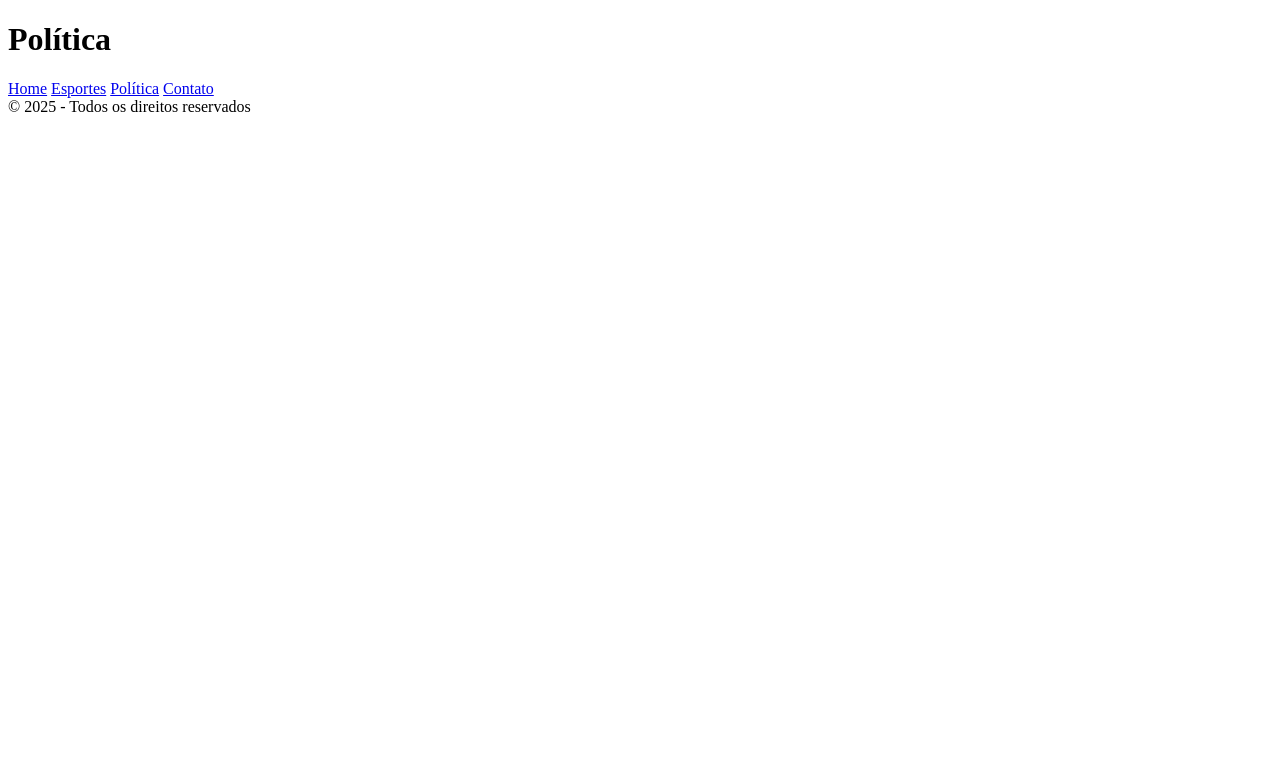
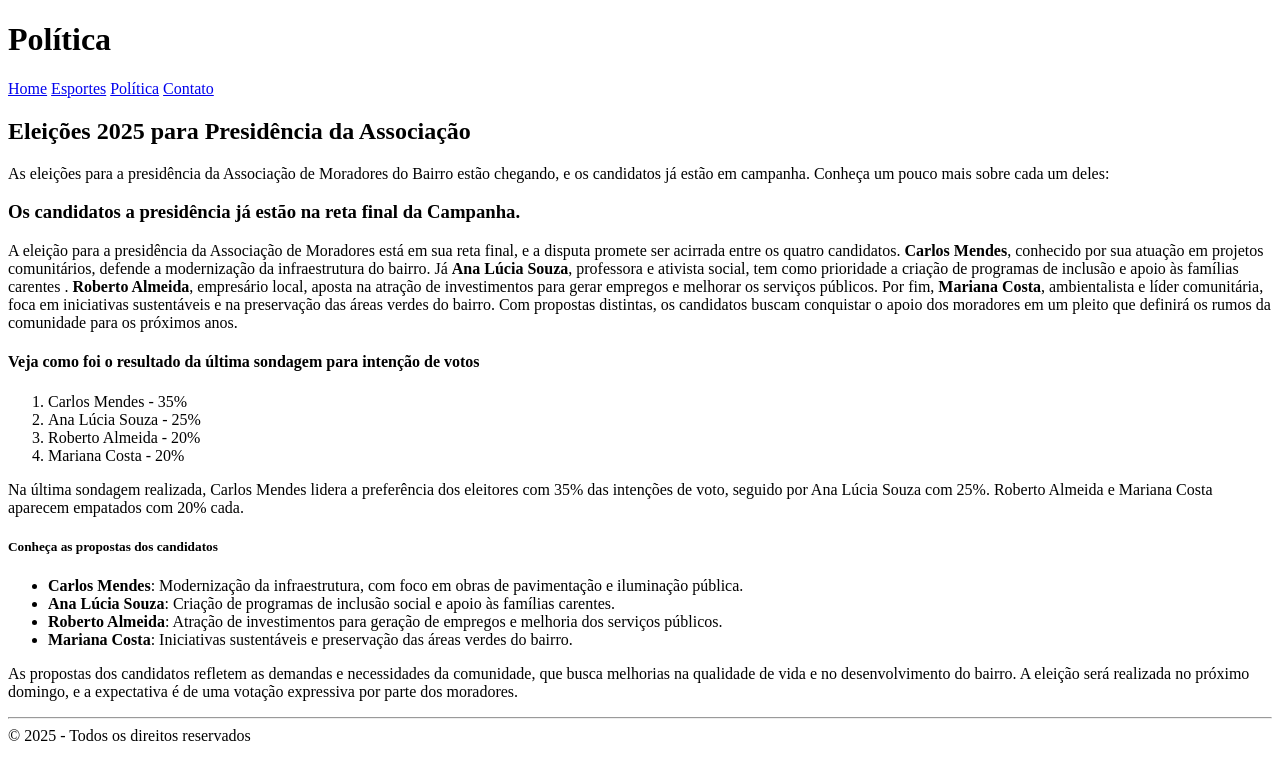
Before and after one commit to chris-carvalho-devfullstack/Praticando-HTML-1, a plain HTML site: page politica.html in a window 1280 px wide. Drawn offline with Linux system fonts and the light colour scheme.

Commit message:
Materia adicionada à pagina politica.html

```diff
--- a/politica.html
+++ b/politica.html
@@ -14,7 +14,40 @@
         <a href="politica.html" title="Ir para página de política">Política</a>
         <a href="contato.html" title="Ir para página de contato">Contato</a>
     </nav>
+    <h2>Eleições 2025 para Presidência da Associação</h2>
+        <p>As eleições para a presidência da Associação de Moradores do Bairro estão chegando, e os candidatos já estão em campanha.
+        Conheça um pouco mais sobre cada um deles:</p>
+        <h3>Os candidatos a presidência já estão na reta final da Campanha.</h3>
+        <p>A eleição para a presidência da Associação de Moradores está em sua reta final,
+        e a disputa promete ser acirrada entre os quatro candidatos. <strong>Carlos Mendes</strong>, conhecido por sua atuação
+        em projetos comunitários, defende a modernização da infraestrutura do bairro. Já <strong>Ana Lúcia Souza</strong>,
+        professora e ativista social, tem como prioridade a criação de programas de inclusão e apoio às famílias carentes
+        . <strong>Roberto Almeida</strong>, empresário local, aposta na atração de investimentos para gerar empregos e
+        melhorar os serviços públicos. Por fim, <strong>Mariana Costa</strong>, ambientalista e líder comunitária,
+        foca em iniciativas sustentáveis e na preservação das áreas verdes do bairro. Com propostas distintas,
+        os candidatos buscam conquistar o apoio dos moradores em um pleito que definirá os rumos da comunidade
+        para os próximos anos.</p>
+        <h4>Veja como foi o resultado da última sondagem para intenção de votos</h4>
+        <ol>
+            <li>Carlos Mendes - 35%</li>
+            <li>Ana Lúcia Souza - 25%</li>
+            <li>Roberto Almeida - 20%</li>
+            <li>Mariana Costa - 20%</li>
+        </ol>
+        <p>Na última sondagem realizada, Carlos Mendes lidera a preferência dos eleitores com 35% das intenções de voto,
+        seguido por Ana Lúcia Souza com 25%. Roberto Almeida e Mariana Costa aparecem empatados com 20% cada.</p>
+        <h5>Conheça as propostas dos candidatos</h5>
+        <ul>
+            <li><strong>Carlos Mendes</strong>: Modernização da infraestrutura, com foco em obras de pavimentação e iluminação pública.</li>
+            <li><strong>Ana Lúcia Souza</strong>: Criação de programas de inclusão social e apoio às famílias carentes.</li>
+            <li><strong>Roberto Almeida</strong>: Atração de investimentos para geração de empregos e melhoria dos serviços públicos.</li>
+            <li><strong>Mariana Costa</strong>: Iniciativas sustentáveis e preservação das áreas verdes do bairro.</li>
+        </ul>
+        <p>As propostas dos candidatos refletem as demandas e necessidades da comunidade, que busca melhorias na qualidade de vida e
+        no desenvolvimento do bairro. A eleição será realizada no próximo domingo, e a expectativa é de uma votação expressiva  por parte dos moradores.</p>
+</header>
     <footer>
+        <hr/>
         &copy; 2025 - Todos os direitos reservados
 </body>
 </html>
```
